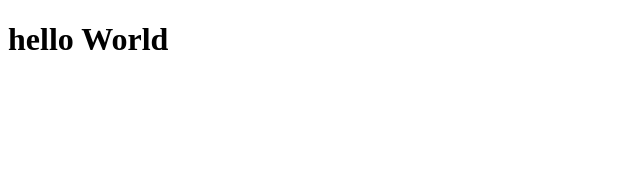
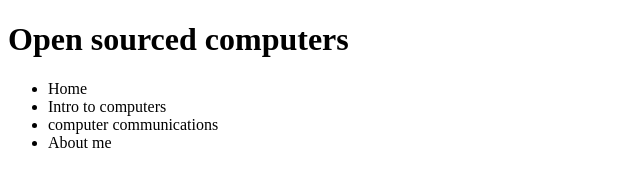
Before and after one commit to TENCAT/TENCAT.github.io, a plain HTML site: page index.html in a window 1280 px wide. Shown: the whole page, without its empty margins (0-640 px from the left). Drawn offline with Linux system fonts and the light colour scheme.

Commit message:
added simple navigation area

```diff
--- a/index.html
+++ b/index.html
@@ -4,6 +4,12 @@
   <title>open source computers</title>
   </head>
   <body>
-    <h1>hello World</h1>
+    <h1>Open sourced computers</h1>
+    <nav>
+      <ul>
+        <li>Home</li>
+        <li>Intro to computers</li>
+        <li>computer communications</li>
+        <li>About me</li>
   </body>
 </html>
```
